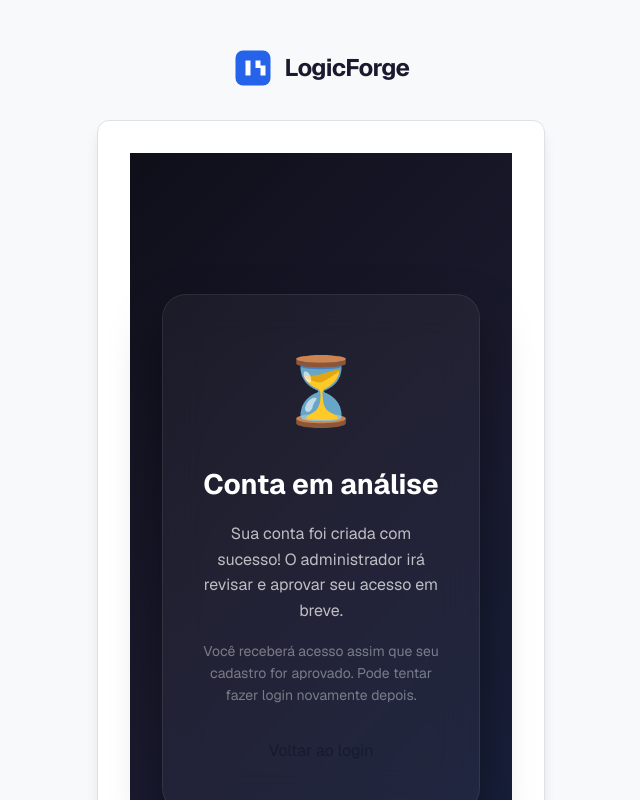
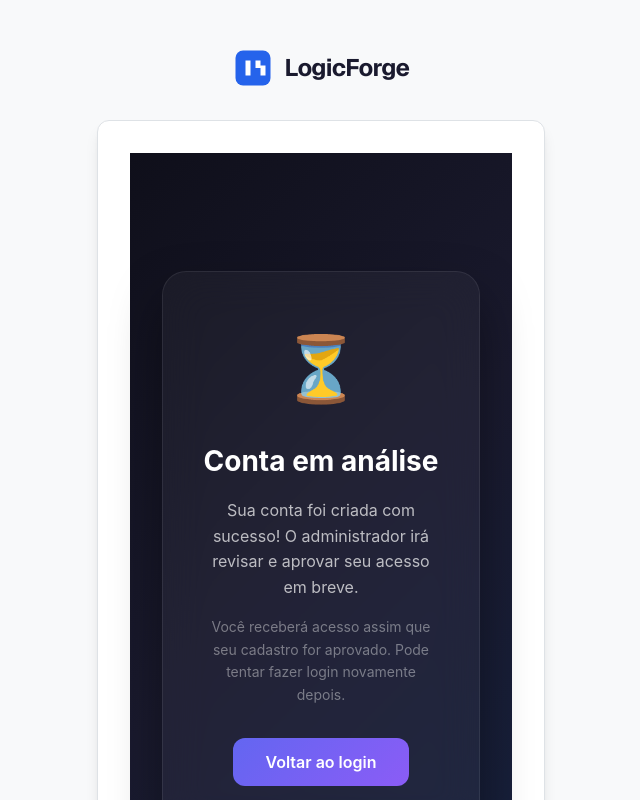
Before and after one commit to devtuma/logicforge, a Next.js app: page /pending in a window 1280 px wide. Shown: the top 800 px of the page, without its empty margins (319-959 px from the left). Built offline with nearby package versions, Linux system fonts and the light colour scheme.

Commit message:
fix: remove styled-jsx from pending page (Server Component)

```diff
--- a/src/app/(auth)/pending/page.tsx
+++ b/src/app/(auth)/pending/page.tsx
@@ -6,84 +6,77 @@ export const metadata = {
 
 export default function PendingPage() {
   return (
-    <div className="pending-container">
-      <div className="pending-card">
-        <div className="pending-icon">⏳</div>
-        <h1 className="pending-title">Conta em análise</h1>
-        <p className="pending-description">
+    <>
+      <div style={{
+        minHeight: '100vh',
+        display: 'flex',
+        alignItems: 'center',
+        justifyContent: 'center',
+        background: 'linear-gradient(135deg, #0f0f1a 0%, #1a1a2e 50%, #16213e 100%)',
+        padding: '2rem',
+        fontFamily: "'Inter', 'Segoe UI', sans-serif",
+      }}>
+        <div style={{
+          background: 'rgba(255, 255, 255, 0.04)',
+          border: '1px solid rgba(255, 255, 255, 0.08)',
+          borderRadius: '1.5rem',
+          padding: '3rem 2.5rem',
+          maxWidth: '480px',
+          width: '100%',
+          textAlign: 'center',
+          backdropFilter: 'blur(20px)',
+          boxShadow: '0 25px 50px rgba(0, 0, 0, 0.4)',
+        }}>
+          <div style={{ fontSize: '4rem', marginBottom: '1.5rem' }}>⏳</div>
+
+          <h1 style={{
+            fontSize: '1.75rem',
+            fontWeight: 700,
+            color: '#ffffff',
+            margin: '0 0 1rem',
+          }}>
+            Conta em análise
+          </h1>
+
+          <p style={{
+            color: 'rgba(255, 255, 255, 0.7)',
+            lineHeight: 1.6,
+            marginBottom: '1rem',
+          }}>
             Sua conta foi criada com sucesso! O administrador irá revisar e
             aprovar seu acesso em breve.
           </p>
-        <p className="pending-hint">
+
+          <p style={{
+            color: 'rgba(255, 255, 255, 0.4)',
+            fontSize: '0.875rem',
+            lineHeight: 1.6,
+            marginBottom: '2rem',
+          }}>
             Você receberá acesso assim que seu cadastro for aprovado. Pode
             tentar fazer login novamente depois.
           </p>
-        <Link href="/login" className="pending-back">
+
+          <Link href="/login" style={{
+            display: 'inline-block',
+            padding: '0.75rem 2rem',
+            background: 'linear-gradient(135deg, #6366f1, #8b5cf6)',
+            color: 'white',
+            borderRadius: '0.75rem',
+            textDecoration: 'none',
+            fontWeight: 600,
+          }}>
             Voltar ao login
           </Link>
         </div>
+      </div>
 
-      <style jsx>{`
-        .pending-container {
-          min-height: 100vh;
-          display: flex;
-          align-items: center;
-          justify-content: center;
-          background: linear-gradient(135deg, #0f0f1a 0%, #1a1a2e 50%, #16213e 100%);
-          padding: 2rem;
-        }
-        .pending-card {
-          background: rgba(255, 255, 255, 0.04);
-          border: 1px solid rgba(255, 255, 255, 0.08);
-          border-radius: 1.5rem;
-          padding: 3rem 2.5rem;
-          max-width: 480px;
-          width: 100%;
-          text-align: center;
-          backdrop-filter: blur(20px);
-          box-shadow: 0 25px 50px rgba(0, 0, 0, 0.4);
-        }
-        .pending-icon {
-          font-size: 4rem;
-          margin-bottom: 1.5rem;
-          animation: pulse 2s ease-in-out infinite;
-        }
+      <style>{`
         @keyframes pulse {
           0%, 100% { transform: scale(1); }
           50% { transform: scale(1.1); }
         }
-        .pending-title {
-          font-size: 1.75rem;
-          font-weight: 700;
-          color: #ffffff;
-          margin-bottom: 1rem;
-        }
-        .pending-description {
-          color: rgba(255, 255, 255, 0.7);
-          line-height: 1.6;
-          margin-bottom: 1rem;
-        }
-        .pending-hint {
-          color: rgba(255, 255, 255, 0.4);
-          font-size: 0.875rem;
-          line-height: 1.6;
-          margin-bottom: 2rem;
-        }
-        .pending-back {
-          display: inline-block;
-          padding: 0.75rem 2rem;
-          background: linear-gradient(135deg, #6366f1, #8b5cf6);
-          color: white;
-          border-radius: 0.75rem;
-          text-decoration: none;
-          font-weight: 600;
-          transition: opacity 0.2s, transform 0.2s;
-        }
-        .pending-back:hover {
-          opacity: 0.9;
-          transform: translateY(-1px);
-        }
       `}</style>
-    </div>
+    </>
   );
 }
```
Lines whose indentation alone changed are shown as unchanged.
